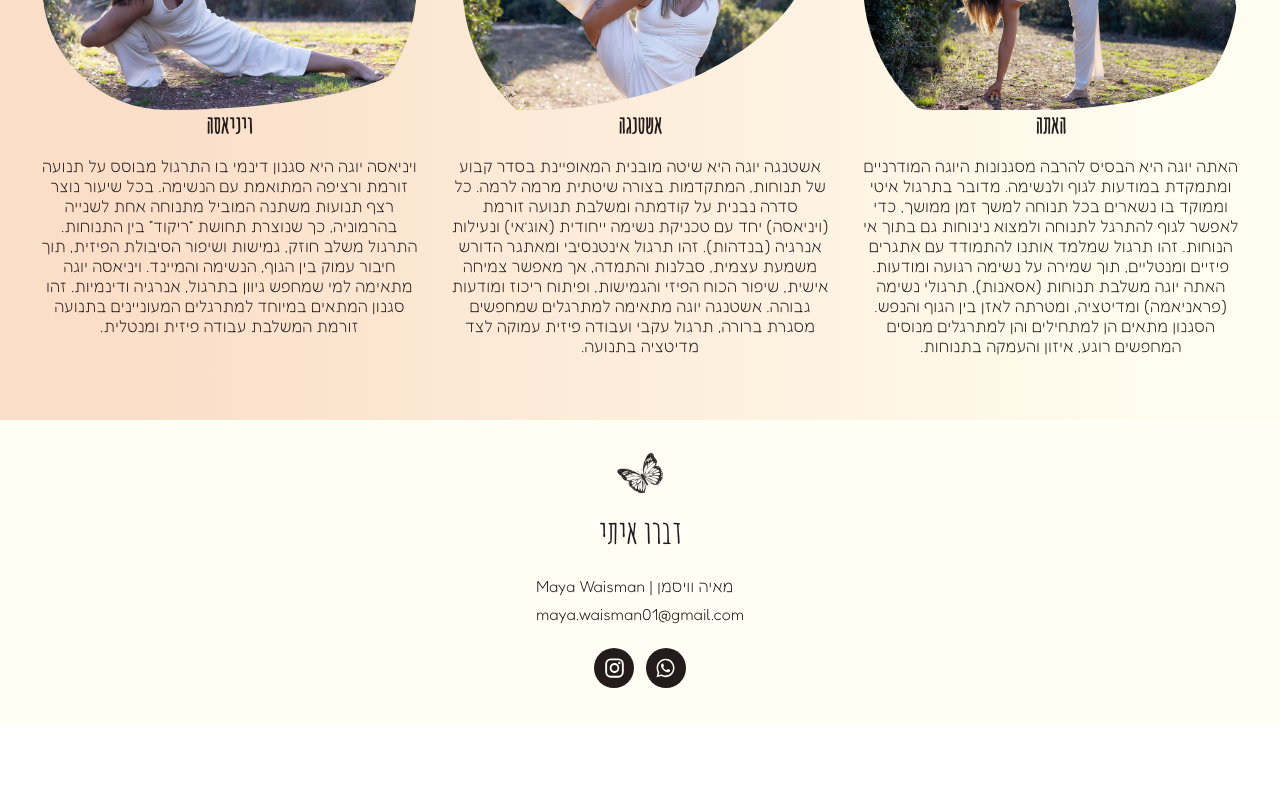
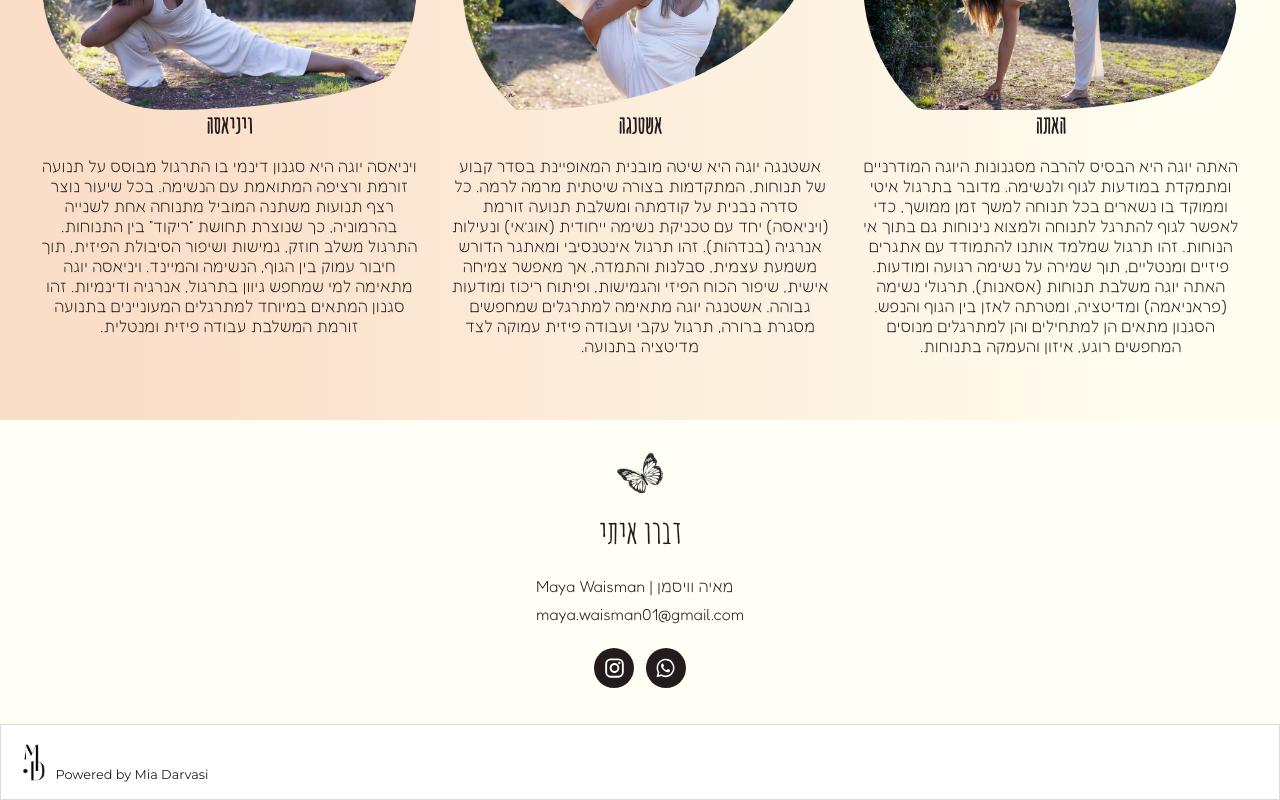
Before and after one commit to MiaDarvasi/MayuWay, a React (Vite) app: page /yoga in a window 1280 px wide. Shown: the part 391-1191 px from the top of the page. Before the commit the page ends 1115 px from the top, so only its background shows below. Built offline with nearby package versions, Linux system fonts and the light colour scheme.

Commit message:
add watermark

```diff
--- a/src/App.jsx
+++ b/src/App.jsx
@@ -8,6 +8,7 @@ import { AppHeader } from './cmps/AppHeader.jsx'
 import { Connect } from './cmps/Connect.jsx'
 
 import { ScrollToTop } from './cmps/ScrollToTop.jsx';
+import { Watermark } from './cmps/Watermark.jsx';
 
 function App() {
   return (
@@ -20,6 +21,7 @@ function App() {
           <Route path="/yoga" element={<Yoga />} />
         </Routes>
         <Connect />
+        <Watermark />
       </div>
     </Router>
   );
--- /dev/null
+++ b/src/assets/style/cmps/watermark.css
@@ -0,0 +1,41 @@
+.watermark {
+    padding-block: 0.8rem;
+    display: flex;
+    justify-content: start;
+    background-color: white;
+    border: 0.5px solid rgb(221, 220, 220);
+}
+
+.watermark-content {
+    display: flex;
+    place-items: end;
+    margin-inline: 1rem;
+}
+
+.watermark-content a {
+    display: flex;
+    justify-content: center;
+    background-color: white;
+    padding: 0.3rem;
+    border-radius: 40px;
+}
+
+.watermark-content a:hover {
+    cursor: pointer;
+}
+
+.watermark-content a:hover img {
+    scale: 1.1;
+}
+
+.watermark img {
+    width: 1.5rem;
+    height: auto;
+    transition: 0.3s;
+}
+
+.watermark p {
+    margin: 0;
+    padding: 0.3rem;
+    font-size: 0.8rem;
+}
--- a/src/assets/style/index.css
+++ b/src/assets/style/index.css
@@ -18,3 +18,4 @@
 @import './cmps/about.css';
 @import './cmps/services.css';
 @import './cmps/study.css';
+@import './cmps/watermark.css';
--- /dev/null
+++ b/src/cmps/Watermark.jsx
@@ -0,0 +1,12 @@
+import mylogo from "../assets/imgs/mylogo.jpg";
+
+export function Watermark() {
+    return <section className="watermark full">
+        <section className="watermark-content">
+            <a href="https://miadarvasi.netlify.app/" target="blank">
+                <img src={mylogo} />
+            </a>
+            <p>Powered by Mia Darvasi</p>
+        </section>
+    </section>
+}
```
Also changed, not shown: src/assets/imgs/mylogo.jpg (added).
